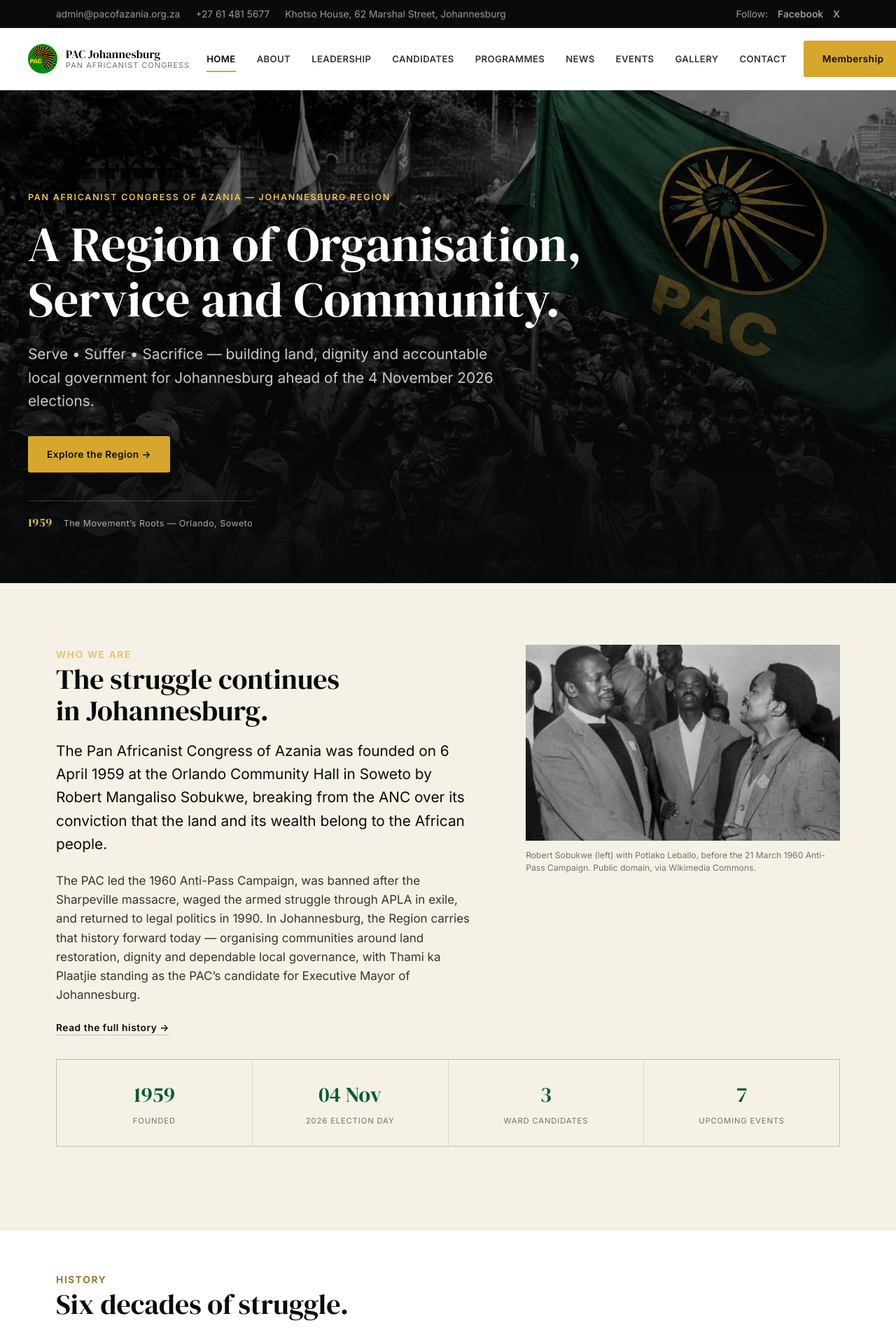
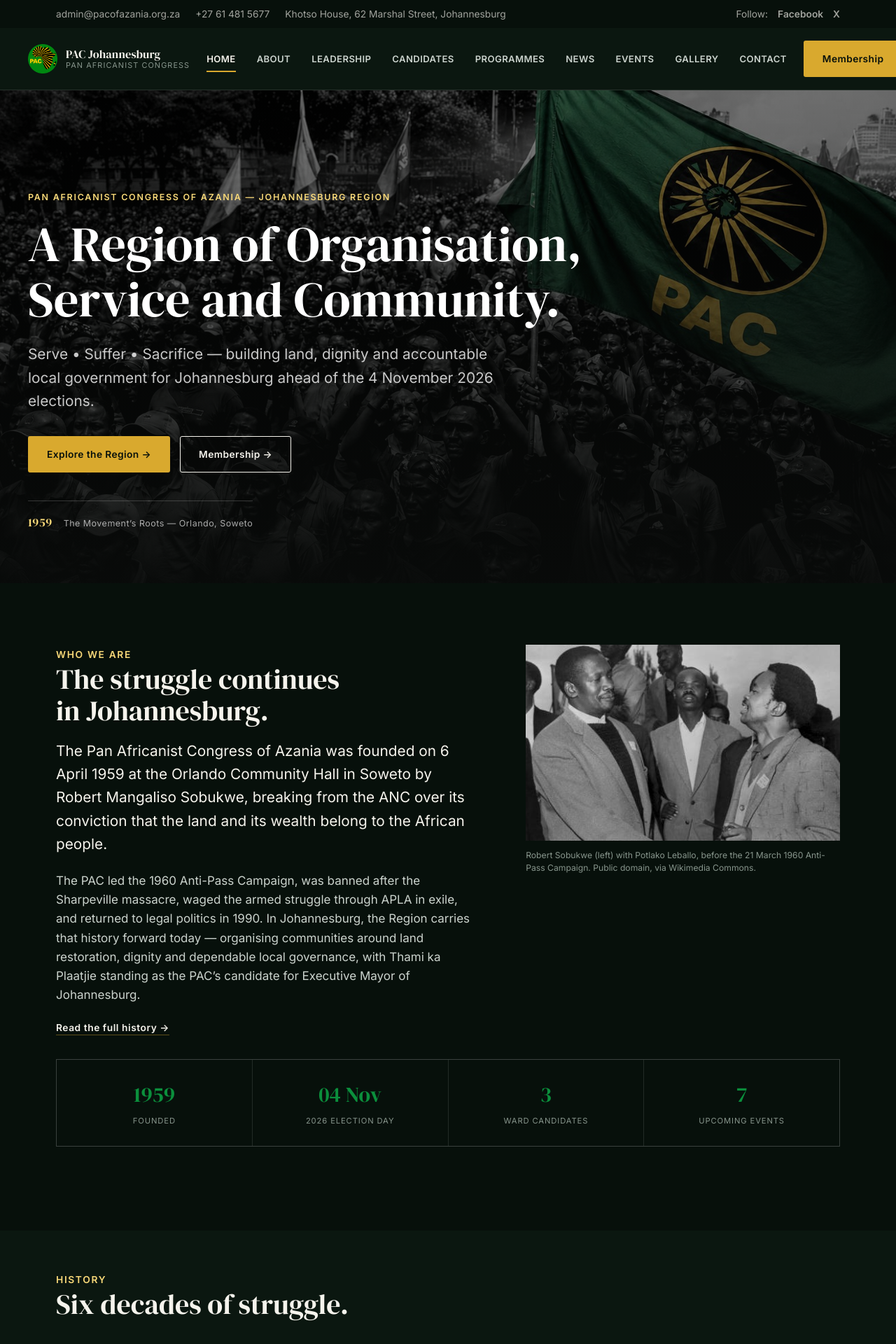
Before and after one commit to malekamk/pac, a PHP site: page /index.php in a window 1280 px wide. Shown: the top 1920 px of the page at 70% size. Run offline with PHP 8.4, Linux system fonts and the light colour scheme; data comes from the database, SQL or seed files in the repository.

Commit message:
Revert to the original black/green/gold PAC palette, keep the new editorial layout and DM Serif Display + Inter typography

```diff
--- a/css/style.css
+++ b/css/style.css
@@ -1,37 +1,36 @@
 /* ==========================================================================
    PAC Johannesburg Region — Design System
-   Editorial / institutional direction. Ivory & white dominant, black/green
-   structural, gold reserved for meaning (active states, key CTAs, labels).
+   Original dark PAC palette (black/green/gold), editorial layout and
+   DM Serif Display + Inter typography from the redesign kept throughout.
    ========================================================================== */
 
 :root{
-  /* ---- Colour ---- */
-  --green:       #075B35;
-  --green-dark:  #043A24;
-  --black:       #090B0A;
-  --gold:        #D6A72C;
-  --gold-warm:   #E5C35A;
-  --ivory:       #F5F1E7;
-  --white:       #FFFFFF;
-  --muted:       #6E746F;
+  /* ---- Colour (original PAC theme) ---- */
+  --green:       #0b8f3c;
+  --green-dark:  #063d20;
+  --black:       #07100b;
+  --gold:        #d9a92e;
+  --gold-warm:   #f7d878;
+  --ivory:       #f5f3ec;
+  --white:       #cbd3cd;
+  --muted:       #87958c;
 
-  /* surfaces */
-  --surface:        var(--ivory);
-  --surface-raised:  var(--white);
+  /* surfaces — dark-dominant, matching the original theme */
+  --surface:         var(--black);
+  --surface-raised:  #0b1710;
   --surface-dark:    var(--black);
   --surface-green:   var(--green-dark);
 
-  /* text on light */
-  --ink:        var(--black);
-  --ink-soft:   #33362F;
+  /* text */
+  --ink:        var(--ivory);
+  --ink-soft:   var(--white);
   --ink-muted:  var(--muted);
-  --rule:       rgba(9,11,10,0.12);
-  --rule-strong: rgba(9,11,10,0.22);
+  --rule:       rgba(255,255,255,0.11);
+  --rule-strong: rgba(217,169,46,0.4);
 
-  /* text on dark */
   --ink-on-dark:       var(--ivory);
-  --ink-on-dark-muted: rgba(245,241,231,0.62);
-  --rule-on-dark:      rgba(245,241,231,0.16);
+  --ink-on-dark-muted: rgba(245,243,236,0.65);
+  --rule-on-dark:      rgba(255,255,255,0.14);
 
   /* ---- Type ---- */
   --font-display: 'DM Serif Display', Georgia, 'Times New Roman', serif;
@@ -110,7 +109,7 @@ p.lede{font-size:var(--step-1);color:var(--ink);}
   color:var(--gold-warm);
 }
 .on-dark .label,.section-dark .label{color:var(--gold-warm);}
-.label.on-light{color:#8a6d1c;}
+.label.on-light{color:var(--gold-warm);}
 
 .rule{width:48px;height:2px;background:var(--gold);border:none;margin:18px 0;}
 .rule.center{margin-left:auto;margin-right:auto;}
@@ -357,9 +356,10 @@ footer.site-footer{background:var(--black);color:var(--ink-on-dark-muted);paddin
 .field.full{grid-column:1/-1;}
 .field label{font-size:.76rem;font-weight:600;letter-spacing:.06em;text-transform:uppercase;color:var(--muted);}
 .field input,.field select,.field textarea{
-  background:var(--surface-raised);border:1px solid var(--rule-strong);border-radius:var(--radius);
+  background:var(--green-dark);border:1px solid var(--rule);border-radius:var(--radius);
   padding:13px 14px;font-size:.95rem;font-family:inherit;color:var(--ink);min-height:48px;
 }
+.field input::placeholder,.field textarea::placeholder{color:var(--muted);}
 .field textarea{min-height:130px;resize:vertical;}
 .field input:focus,.field select:focus,.field textarea:focus{border-color:var(--green);outline:none;box-shadow:0 0 0 3px rgba(7,91,53,.12);}
 .form-note{font-size:.8rem;color:var(--muted);margin-top:10px;}
```
